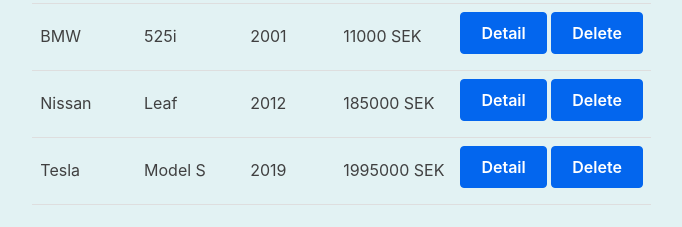
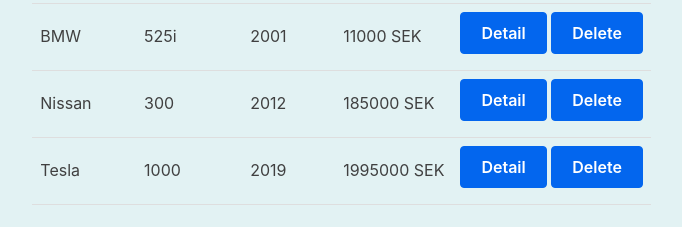
Before and after one commit to Cypedium/react-assignment, a React (Create React App) app: page / in a window 1280 px wide. Shown: the part 449-676 px from the top of the page, without its empty margins (5-687 px from the left). Built offline with nearby package versions, Linux system fonts and the light colour scheme.

Commit message:
Sort function final int and string

```diff
--- a/src/App.js
+++ b/src/App.js
@@ -33,18 +33,18 @@
           {
               "Id": "4",
               "brand": "Nissan",
-              "model": "Leaf",
+              "model": "300",
               "year": "2012",
               "price": "185000 SEK"
           },
           {
               "Id": "5",
               "brand": "Tesla",
-              "model": "Model S",
+              "model": "1000",
               "year": "2019",
               "price": "1995000 SEK"
           }
-      ], createButtonClicked: false, details: true, showEditCar: false, toggleSort: true
+      ], createButtonClicked: false, details: true, showEditCar: false, toggleSort: true, oldColumn: ""
 
   };
 
@@ -81,19 +81,44 @@
     this.setState ({showEditCar: true})
   }
 
-  sortBy = (column) => { /* use arrowfunction to binds this */
-    const { carList, toggleSort } = this.state;
-          console.log(column);
+  sortByString = (column) => { /* use arrowfunction to binds this */
+    const { carList, toggleSort, oldColumn } = this.state;
           this.setState ({
             carList: carList.sort( (a, b) => (
-              toggleSort === true/*  || column !== oldColumn tomorrow
- */              ? parseFloat(a[column]) - parseFloat(b[column])
-              : parseFloat(b[column]) - parseFloat(a[column])
+               toggleSort === true
+              ? ((a[column].toLowerCase() < b[column].toLowerCase()) || column !== oldColumn)
+                  ? -1
+                : ((a[column].toLowerCase() > b[column].toLowerCase()) || column !== oldColumn)
+                  ? 1
+                : 0
+              :
+                ((a[column].toLowerCase() > b[column].toLowerCase()) || column !== oldColumn)
+                  ? -1
+                : ((a[column].toLowerCase() < b[column].toLowerCase()) || column !== oldColumn)
+                  ? 1
+                : 0
             )),
             toggleSort:
             toggleSort === true
               ? false
-              : true
+              : true,
+            oldColumn: column
+    })
+  }
+
+  sortByInt = (column) => { /* use arrowfunction to binds this */
+    const { carList, toggleSort, oldColumn } = this.state;
+          this.setState ({
+            carList: carList.sort( (a, b) => (
+              toggleSort === true || column !== oldColumn
+                ? parseFloat(a[column]) - parseFloat(b[column])
+                : parseFloat(b[column]) - parseFloat(a[column])
+            )),
+            toggleSort:
+            toggleSort === true
+              ? false
+              : true,
+            oldColumn: column
     })
   }
 
@@ -124,7 +149,7 @@
                 <Fragment>
                   <h2>List of Cars</h2>
                   <List
-                  carList={this.state.carList} detailCar={this.detailCar} removeCar={this.removeCar} sortBy={this.sortBy} />
+                  carList={this.state.carList} detailCar={this.detailCar} removeCar={this.removeCar} sortByInt={this.sortByInt} sortByString={this.sortByString} />
                 </Fragment>
               ) : (
                 <Fragment>
--- a/src/components/List.js
+++ b/src/components/List.js
@@ -7,16 +7,16 @@
                 return (
                         <tr>
                             <th>
-                                <button onClick={() => props.sortBy('brand')}>Brand</button>
+                                <button onClick={() => props.sortByString("brand")}>Brand</button>
                             </th>
                             <th>
-                                <button onClick={() => props.sortBy('model')}>Model</button>
+                                <button onClick={() => props.sortByInt("model")}>Model</button>
                             </th>
                             <th>
-                                <button onClick={() => props.sortBy('year')}>Year</button>
+                                <button onClick={() => props.sortByInt("year")}>Year</button>
                             </th>
                             <th>
-                                <button onClick={() => props.sortBy('price')}>Price</button>
+                                <button onClick={() => props.sortByInt("price")}>Price</button>
                             </th>
                             <th>Options</th>
                         </tr>
@@ -44,7 +44,7 @@
             }
             return (
                 <Fragment>
-                    <TableHeader sortBy={this.props.sortBy} />
+                    <TableHeader sortByInt={this.props.sortByInt} sortByString={this.props.sortByString} />
                     <TableBody  carList={this.props.carList} detailCar={this.props.detailCar} removeCar={this.props.removeCar} />
                 </Fragment>
             );
```
